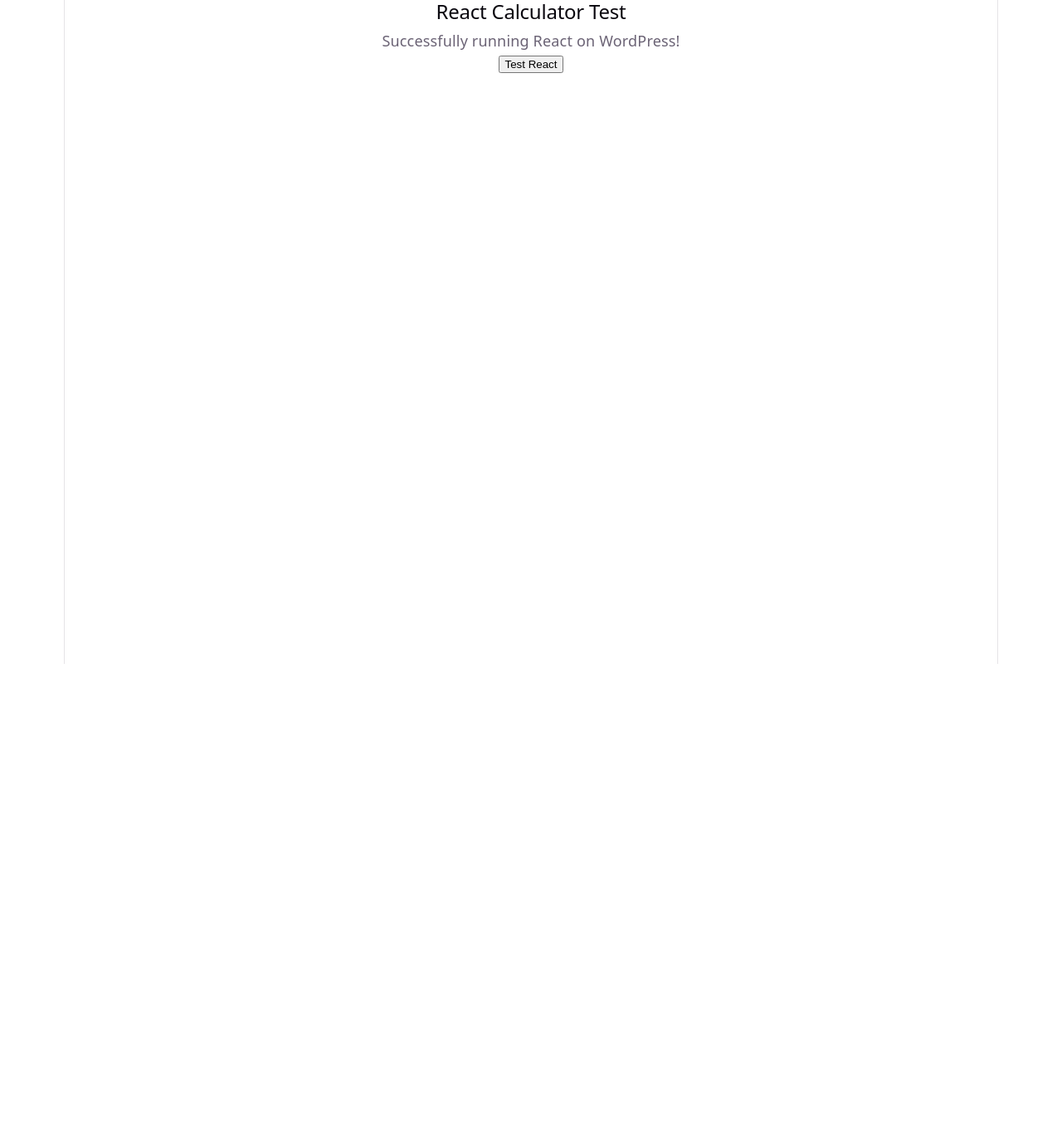
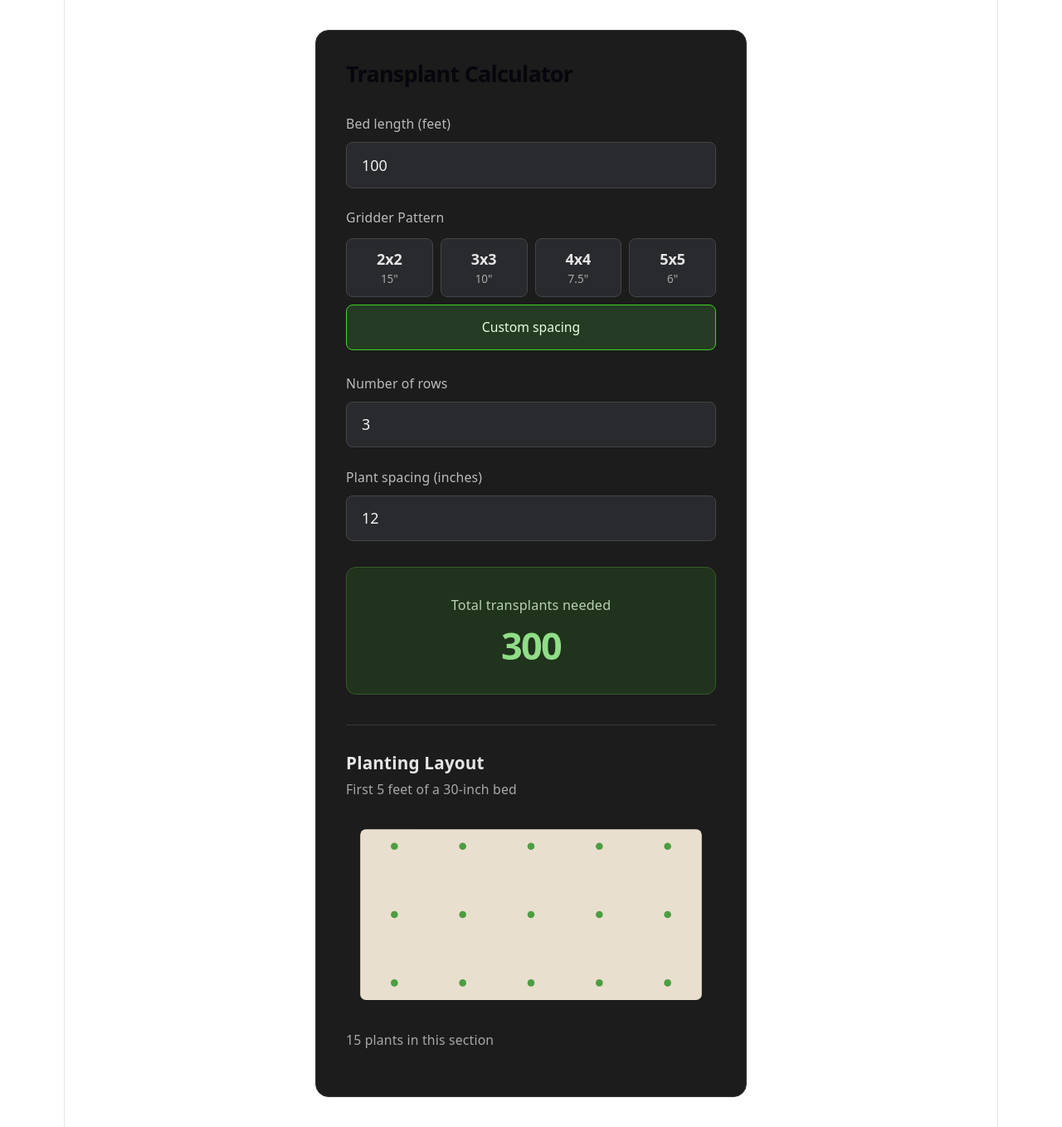
Before and after one commit to tylerkern/farm-tools, a React (Vite) app: page / in a window 1280 px wide. Shown: the whole page at 83% size. Before the commit the page ends 800 px from the top, so only its background shows below. Built offline with nearby package versions, Linux system fonts and the light colour scheme.

Commit message:
working gridder spools and planting preview

```diff
--- a/src/App.css
+++ b/src/App.css
@@ -1,184 +1,227 @@
-.counter {
-  font-size: 16px;
-  padding: 5px 10px;
-  border-radius: 5px;
-  color: var(--accent);
-  background: var(--accent-bg);
-  border: 2px solid transparent;
-  transition: border-color 0.3s;
-  margin-bottom: 24px;
 
-  &:hover {
-    border-color: var(--accent-border);
+/* Main calculator */
+
+.planting-calculator {
+  box-sizing: border-box;
+  width: 100%;
+  max-width: 520px;
+  margin: 2rem auto;
+  padding: 2rem;
+  border: 1px solid #383838;
+  border-radius: 16px;
+  background: #1b1c1b;
+  color: #e5e5e5;
+  font-family: system-ui, sans-serif;
+  text-align: left;
+}
+
+.planting-calculator *,
+.planting-calculator *::before,
+.planting-calculator *::after {
+  box-sizing: border-box;
+}
+
+/* Heading */
+
+.planting-calculator h2 {
+  margin: 0 0 1.75rem;
+  font-size: 1.5rem;
+  font-weight: 600;
+  letter-spacing: -0.03em;
+}
+
+/* Form controls */
+
+.planting-calculator label {
+  display: block;
+  margin-bottom: 1.25rem;
+  color: #bcbcbc;
+  font-size: 0.875rem;
+  font-weight: 500;
+}
+
+.planting-calculator input,
+.planting-calculator select {
+  display: block;
+  width: 100%;
+  min-height: 48px;
+  margin-top: 0.5rem;
+  padding: 0.75rem 1rem;
+  border: 1px solid #454545;
+  border-radius: 8px;
+  background: #292a2e;
+  color: #f0f0f0;
+  font: inherit;
+  font-size: 1rem;
+  outline: none;
+  transition: border-color 0.2s ease;
+}
+
+.planting-calculator input:focus,
+.planting-calculator select:focus {
+  border-color: #3dd425;
+  box-shadow: 0 0 0 2px rgba(61, 212, 37, 0.12);
+}
+
+.planting-calculator select {
+  cursor: pointer;
+}
+
+/* Result panel */
+
+.planting-calculator .calculator-result {
+  margin-top: 1.75rem;
+  padding: 1.75rem;
+  border: 1px solid #345a2b;
+  border-radius: 12px;
+  background: #20331c;
+  text-align: center;
+}
+
+.planting-calculator .calculator-result span {
+  display: block;
+  margin-bottom: 0.5rem;
+  color: #b9d0b4;
+  font-size: 0.9rem;
+}
+
+.planting-calculator .calculator-result strong {
+  display: block;
+  color: #90dd87;
+  font-size: 2.5rem;
+  font-weight: 700;
+  line-height: 1.2;
+  letter-spacing: -0.04em;
+}
+
+/* Planting visualization */
+
+.planting-calculator .planting-preview {
+  margin-top: 2rem;
+  padding-top: 1.75rem;
+  border-top: 1px solid #383838;
+}
+
+.planting-calculator .planting-preview h3 {
+  margin: 0 0 0.35rem;
+  font-size: 1.15rem;
+  font-weight: 600;
+}
+
+.planting-calculator .planting-preview p {
+  margin: 0.25rem 0 1rem;
+  color: #a8a8a8;
+  font-size: 0.875rem;
+}
+
+.planting-calculator .planting-preview svg {
+  display: block;
+  width: 100%;
+  height: auto;
+  margin: 1rem 0;
+}
+
+/* Mobile */
+
+@media (max-width: 600px) {
+  .planting-calculator {
+    margin: 1rem auto;
+    padding: 1.25rem;
+    border-radius: 12px;
   }
-  &:focus-visible {
-    outline: 2px solid var(--accent);
-    outline-offset: 2px;
+
+  .planting-calculator h2 {
+    font-size: 1.3rem;
+  }
+
+  .planting-calculator .calculator-result strong {
+    font-size: 2.25rem;
   }
 }
 
-.hero {
-  position: relative;
 
-  .base,
-  .framework,
-  .vite {
-    inset-inline: 0;
-    margin: 0 auto;
-  }
+/* Gridder preset selector */
 
-  .base {
-    width: 170px;
-    position: relative;
-    z-index: 0;
-  }
-
-  .framework,
-  .vite {
-    position: absolute;
-  }
-
-  .framework {
-    z-index: 1;
-    top: 34px;
-    height: 28px;
-    transform: perspective(2000px) rotateZ(300deg) rotateX(44deg) rotateY(39deg)
-      scale(1.4);
-  }
-
-  .vite {
-    z-index: 0;
-    top: 107px;
-    height: 26px;
-    width: auto;
-    transform: perspective(2000px) rotateZ(300deg) rotateX(40deg) rotateY(39deg)
-      scale(0.8);
-  }
+.planting-calculator .gridder-selector {
+  margin-bottom: 1.5rem;
 }
 
-#center {
+.planting-calculator .field-label {
+  display: block;
+  margin-bottom: 0.65rem;
+  color: #bcbcbc;
+  font-size: 0.875rem;
+  font-weight: 500;
+}
+
+.planting-calculator .gridder-options {
+  display: grid;
+  grid-template-columns: repeat(4, minmax(0, 1fr));
+  gap: 0.5rem;
+}
+
+.planting-calculator .gridder-button {
   display: flex;
   flex-direction: column;
-  gap: 25px;
-  place-content: center;
-  place-items: center;
-  flex-grow: 1;
-
-  @media (max-width: 1024px) {
-    padding: 32px 20px 24px;
-    gap: 18px;
-  }
+  align-items: center;
+  justify-content: center;
+  min-width: 0;
+  min-height: 70px;
+  padding: 0.65rem 0.25rem;
+  border: 1px solid #454545;
+  border-radius: 8px;
+  background: #292a2e;
+  color: #e5e5e5;
+  cursor: pointer;
+  font-family: inherit;
+  transition: background 0.15s, border-color 0.15s;
 }
 
-#next-steps {
-  display: flex;
-  border-top: 1px solid var(--border);
-  text-align: left;
-
-  & > div {
-    flex: 1 1 0;
-    padding: 32px;
-    @media (max-width: 1024px) {
-      padding: 24px 20px;
-    }
-  }
-
-  .icon {
-    margin-bottom: 16px;
-    width: 22px;
-    height: 22px;
-  }
-
-  @media (max-width: 1024px) {
-    flex-direction: column;
-    text-align: center;
-  }
+.planting-calculator .gridder-button strong {
+  font-size: 1rem;
+  font-weight: 600;
 }
 
-#docs {
-  border-right: 1px solid var(--border);
-
-  @media (max-width: 1024px) {
-    border-right: none;
-    border-bottom: 1px solid var(--border);
-  }
+.planting-calculator .gridder-button small {
+  margin-top: 0.2rem;
+  color: #a8a8a8;
+  font-size: 0.75rem;
 }
 
-#next-steps ul {
-  list-style: none;
-  padding: 0;
-  display: flex;
-  gap: 8px;
-  margin: 32px 0 0;
-
-  .logo {
-    height: 18px;
-  }
-
-  a {
-    color: var(--text-h);
-    font-size: 16px;
-    border-radius: 6px;
-    background: var(--social-bg);
-    display: flex;
-    padding: 6px 12px;
-    align-items: center;
-    gap: 8px;
-    text-decoration: none;
-    transition: box-shadow 0.3s;
-
-    &:hover {
-      box-shadow: var(--shadow);
-    }
-    .button-icon {
-      height: 18px;
-      width: 18px;
-    }
-  }
-
-  @media (max-width: 1024px) {
-    margin-top: 20px;
-    flex-wrap: wrap;
-    justify-content: center;
-
-    li {
-      flex: 1 1 calc(50% - 8px);
-    }
-
-    a {
-      width: 100%;
-      justify-content: center;
-      box-sizing: border-box;
-    }
-  }
+.planting-calculator .gridder-button:hover,
+.planting-calculator .custom-button:hover {
+  border-color: #80ad79;
 }
 
-#spacer {
-  height: 88px;
-  border-top: 1px solid var(--border);
-  @media (max-width: 1024px) {
-    height: 48px;
-  }
+.planting-calculator .gridder-button.active,
+.planting-calculator .custom-button.active {
+  border-color: #3dd425;
+  background: #263b24;
+  color: #e5ffe0;
 }
 
-.ticks {
-  position: relative;
+.planting-calculator .gridder-button.active small {
+  color: #90dd87;
+}
+
+/* Custom spacing button */
+
+.planting-calculator .custom-button {
+  display: block;
   width: 100%;
+  margin-top: 0.5rem;
+  padding: 0.75rem;
+  border: 1px solid #454545;
+  border-radius: 8px;
+  background: #292a2e;
+  color: #bcbcbc;
+  font: inherit;
+  font-size: 0.875rem;
+  cursor: pointer;
+}
 
-  &::before,
-  &::after {
-    content: '';
-    position: absolute;
-    top: -4.5px;
-    border: 5px solid transparent;
-  }
-
-  &::before {
-    left: 0;
-    border-left-color: var(--border);
-  }
-  &::after {
-    right: 0;
-    border-right-color: var(--border);
-  }
+.planting-calculator .gridder-button:focus-visible,
+.planting-calculator .custom-button:focus-visible {
+  outline: 2px solid #3dd425;
+  outline-offset: 3px;
 }
--- a/src/App.tsx
+++ b/src/App.tsx
@@ -1,13 +1,134 @@
+
+import { useState } from 'react'
+import { calculatePlants } from './calculators/planting'
+import { GRIDDER_PRESETS, type GridderPreset } from './calculators/gridder'
+import PlantingPreview from './components/PlantingPreview'
+import './App.css'
+
 function App() {
+  const [preset, setPreset] = useState<GridderPreset | 'custom'>('custom')
+  const [bedLength, setBedLength] = useState(100)
+  const [rows, setRows] = useState(3)
+  const [spacing, setSpacing] = useState(12)
+
+  const totalPlants = calculatePlants({
+    bedLength,
+    rows,
+    spacing,
+  })
+
+
+  function handlePresetChange(value: GridderPreset | 'custom') {
+    setPreset(value)
+
+    if (value === 'custom') return
+
+      const selected = GRIDDER_PRESETS[value]
+
+      setRows(selected.rows)
+      setSpacing(selected.spacing)
+  }
+
+
   return (
-    <div>
-    <h2>React Calculator Test</h2>
-    <p>Successfully running React on WordPress!</p>
-    <button onClick={() => alert("React is working!")}>
-    Test React
+    <div className="planting-calculator">
+    <h2>Transplant Calculator</h2>
+
+    <label>
+    Bed length (feet)
+    <input
+    type="number"
+    min="0"
+    value={bedLength}
+    onChange={(e) =>
+      setBedLength(e.target.valueAsNumber)
+    }
+    />
+    </label>
+
+
+
+
+    <div className="gridder-selector">
+    <span className="field-label">Gridder Pattern</span>
+
+    <div className="gridder-options">
+    {Object.entries(GRIDDER_PRESETS).map(
+      ([key, config]) => (
+        <button
+        key={key}
+        type="button"
+        className={`gridder-button ${
+          preset === key ? 'active' : ''
+        }`}
+        aria-pressed={preset === key}
+        onClick={() =>
+          handlePresetChange(key as GridderPreset)
+        }
+        >
+        <strong>{key}</strong>
+        <small>{config.spacing}"</small>
+        </button>
+      )
+    )}
+    </div>
+
+    <button
+    type="button"
+    className={`custom-button ${
+      preset === 'custom' ? 'active' : ''
+    }`}
+    aria-pressed={preset === 'custom'}
+    onClick={() => handlePresetChange('custom')}
+    >
+    Custom spacing
     </button>
     </div>
-  );
+
+
+
+
+    <label>
+    Number of rows
+    <input
+    type="number"
+    min="1"
+    step="1"
+    value={rows}
+    onChange={(e) => {
+      setRows(e.target.valueAsNumber)
+      setPreset('custom')
+    }}
+    />
+    </label>
+
+    <label>
+    Plant spacing (inches)
+    <input
+    type="number"
+    min="0"
+    value={spacing}
+    onChange={(e) => {
+      setSpacing(e.target.valueAsNumber)
+      setPreset('custom')
+    }}
+    />
+    </label>
+
+    <div className="calculator-result">
+    <span>Total transplants needed</span>
+    <strong>{totalPlants.toLocaleString()}</strong>
+    </div>
+
+    <PlantingPreview
+    rows={rows}
+    spacing={spacing}
+    />
+
+    </div>
+
+
+  )
 }
 
-export default App;
+export default App
--- /dev/null
+++ b/src/calculators/gridder.ts
@@ -0,0 +1,9 @@
+
+export const GRIDDER_PRESETS = {
+    '2x2': { rows: 2, spacing: 15 },
+    '3x3': { rows: 3, spacing: 10 },
+    '4x4': { rows: 4, spacing: 7.5 },
+    '5x5': { rows: 5, spacing: 6 },
+} as const
+
+export type GridderPreset = keyof typeof GRIDDER_PRESETS
--- /dev/null
+++ b/src/calculators/planting.ts
@@ -0,0 +1,28 @@
+
+export interface PlantingInputs {
+    bedLength: number
+    rows: number
+    spacing: number
+}
+
+export function calculatePlants({
+    bedLength,
+    rows,
+    spacing,
+}: PlantingInputs): number {
+    if (
+        !Number.isFinite(bedLength) ||
+        !Number.isInteger(rows) ||
+        !Number.isFinite(spacing) ||
+        bedLength <= 0 ||
+        rows <= 0 ||
+        spacing <= 0
+    ) {
+        return 0
+    }
+
+    const inchesPerRow = bedLength * 12
+    const plantsPerRow = Math.floor(inchesPerRow / spacing)
+
+    return plantsPerRow * rows
+}
--- /dev/null
+++ b/src/components/PlantingPreview.tsx
@@ -0,0 +1,84 @@
+
+interface PlantingPreviewProps {
+    rows: number
+    spacing: number
+}
+
+export default function PlantingPreview({
+    rows,
+    spacing,
+}: PlantingPreviewProps) {
+    const bedLength = 60 // inches
+    const bedWidth = 30 // inches
+
+    if (
+        !Number.isInteger(rows) ||
+        rows < 1 ||
+        rows > 20 ||
+        !Number.isFinite(spacing) ||
+        spacing <= 0
+    ) {
+        return <p>Enter valid planting dimensions.</p>
+    }
+
+    const plantsPerRow = Math.floor(bedLength / spacing)
+
+    // One SVG unit per inch
+    const scale = 8
+    const padding = 20
+
+    const width = bedLength * scale + padding * 2
+    const height = bedWidth * scale + padding * 2
+
+    // Center the planting rows across the bed
+    const plantedWidth = (rows - 1) * spacing
+    const rowOffset = (bedWidth - plantedWidth) / 2
+
+    return (
+        <div className="planting-preview">
+        <h3>Planting Layout</h3>
+        <p>First 5 feet of a 30-inch bed</p>
+
+        <svg
+        viewBox={`0 0 ${width} ${height}`}
+        role="img"
+        aria-label={`${rows} rows with ${spacing} inch spacing`}
+        >
+        <rect
+        x={padding}
+        y={padding}
+        width={bedLength * scale}
+        height={bedWidth * scale}
+        rx="8"
+        fill="#e9dfce"
+        />
+
+        {Array.from({ length: rows }, (_, row) =>
+        Array.from(
+            { length: plantsPerRow },
+            (_, col) => {
+                const x =
+                padding + (col + 0.5) * spacing * scale
+
+                const y =
+                padding +
+                (rowOffset + row * spacing) * scale
+
+                return (
+                    <circle
+                    key={`${row}-${col}`}
+                    cx={x}
+                    cy={y}
+                    r="5"
+                    fill="#4d9d42"
+                    />
+                )
+            },
+        ),
+        )}
+        </svg>
+
+        <p>{plantsPerRow * rows} plants in this section</p>
+        </div>
+    )
+}
```
